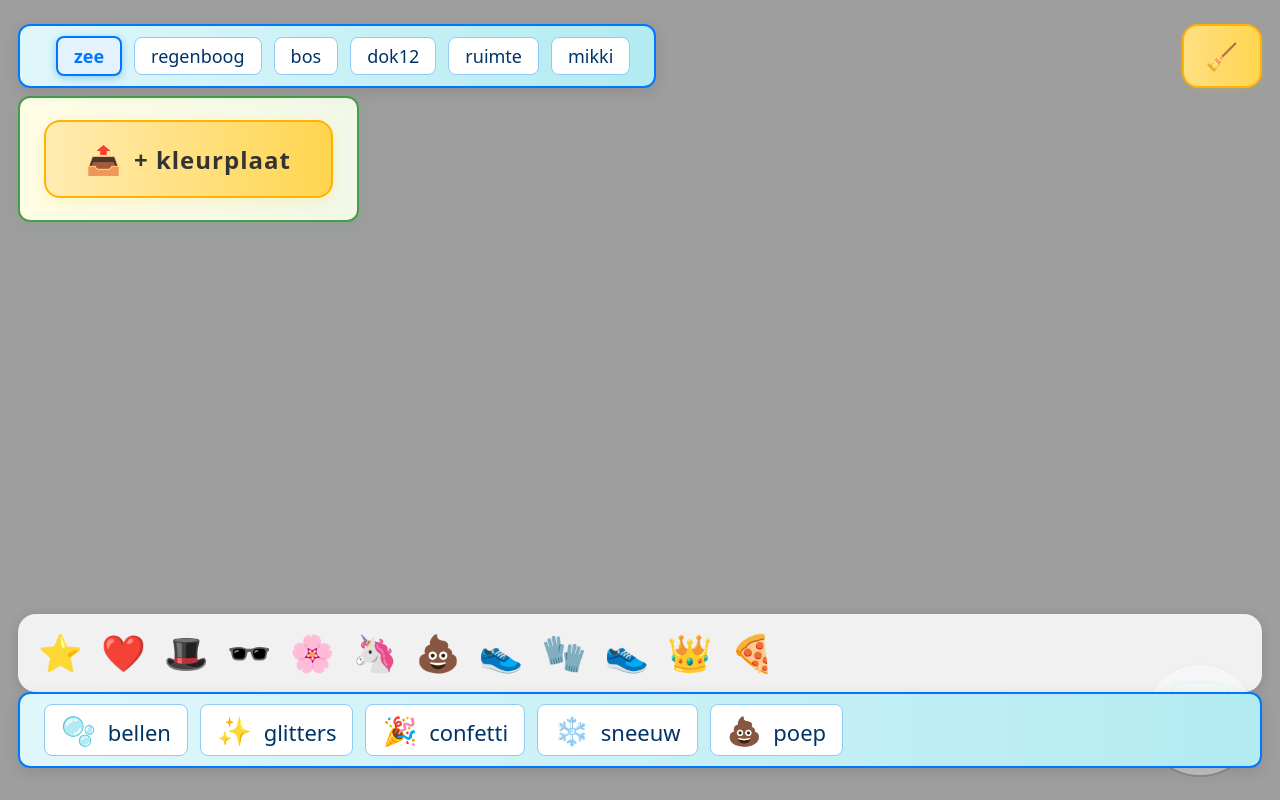
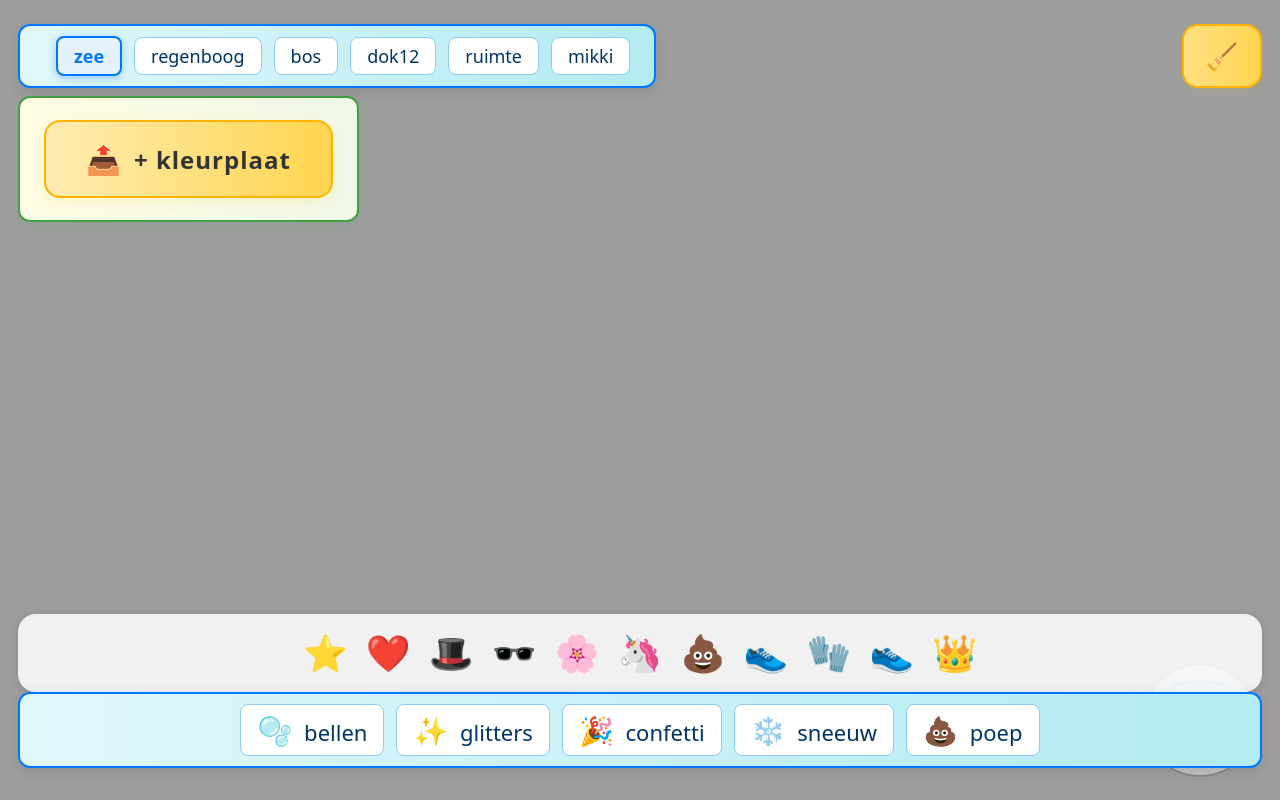
Before and after one commit to demanzonderjas/kleurplaat, a React (Vite) app: page / in a window 1280 px wide. Built offline with nearby package versions, Linux system fonts and the light colour scheme.

Commit message:
final adjustment for now

```diff
--- a/src/components/SceneCanvas.jsx
+++ b/src/components/SceneCanvas.jsx
@@ -1028,7 +1028,6 @@ const SceneCanvas = ({
         { id: "glove", label: "Glove", emoji: "🧤" },
         { id: "sneaker", label: "Sneaker", emoji: "👟" },
         { id: "crown", label: "Crown", emoji: "👑" },
-        { id: "pizza", label: "Pizza", emoji: "🍕" },
     ];
     const draggingStickerRef = useRef(null);
     // Handle sticker drag start
@@ -1219,6 +1218,7 @@ const SceneCanvas = ({
                     padding: isMobile ? "6px 10px" : "10px 24px",
                     boxShadow: "0 4px 16px rgba(0,0,0,0.10)",
                     alignItems: "center",
+                    justifyContent: "center",
                     userSelect: "none",
                 }}
             >
@@ -1265,6 +1265,7 @@ const SceneCanvas = ({
                     padding: isMobile ? "6px 10px" : "12px 20px",
                     boxShadow: "0 2px 12px #0002",
                     alignItems: "center",
+                    justifyContent: "center",
                     userSelect: "none",
                 }}
             >
```
